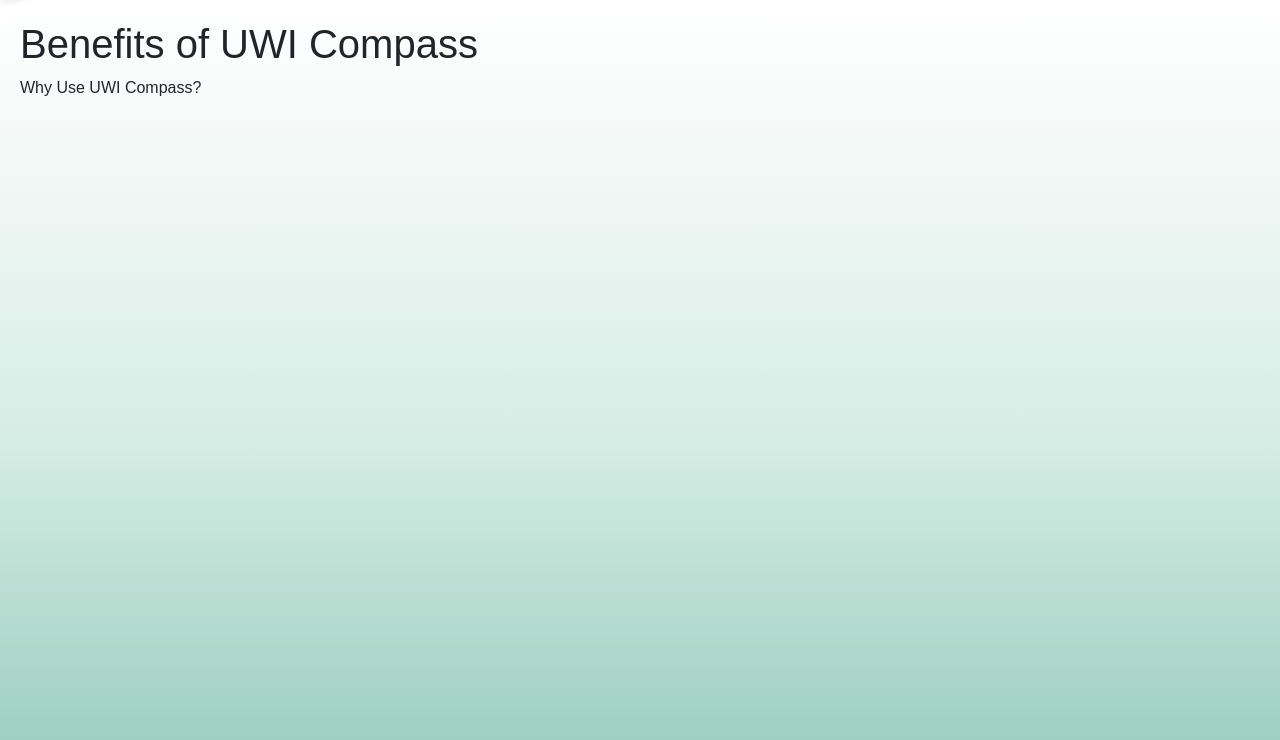
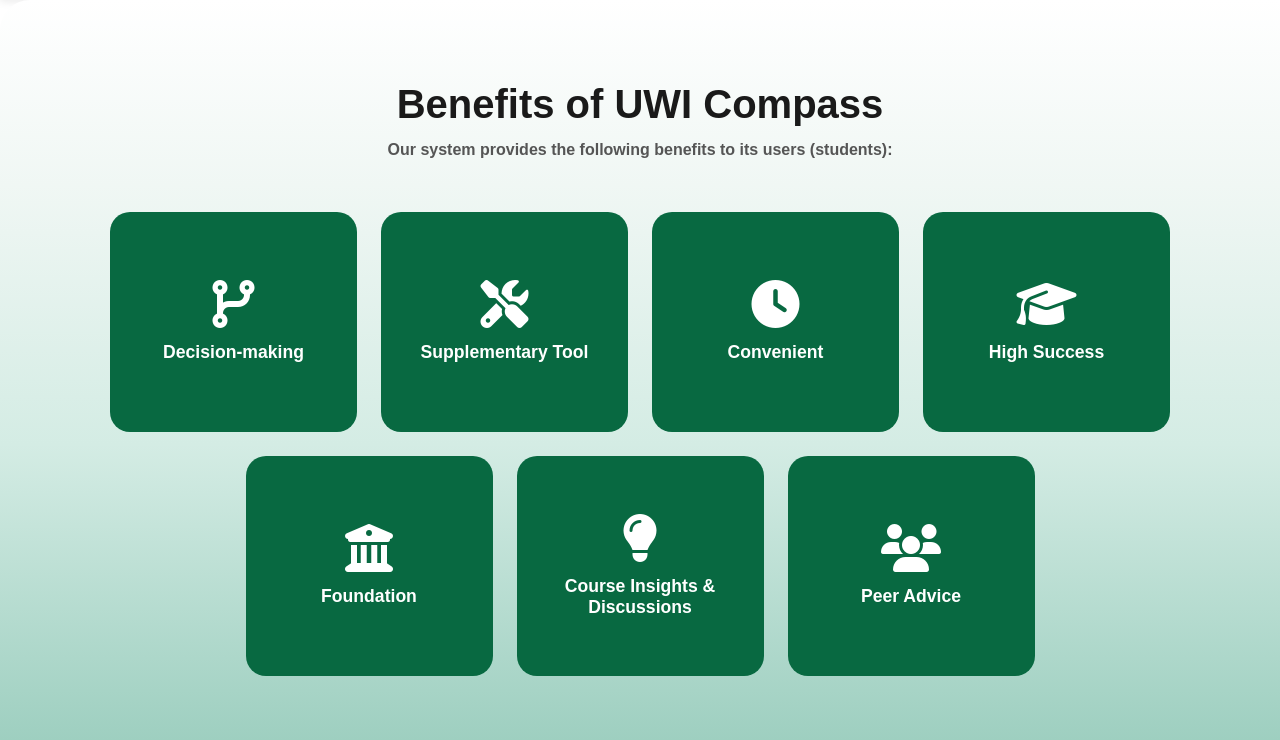
Before and after one commit to JadenA20/UWI-Compass-Promotional-Website, a Flask app: page /benefits/ in a window 1280 px wide. Shown: the part 60-800 px from the top of the page. Run offline with Flask 3, Linux system fonts and the light colour scheme; some web fonts are replaced.

Commit message:
Integrated Khanez's changes for Benefits

```diff
--- /dev/null
+++ b/app/static/css/benefits.css
@@ -0,0 +1,161 @@
+/* Benefits Page Styling */
+
+.benefits-container {
+    max-width: 1100px;
+    margin: 0 auto;
+    padding: 20px;
+}
+
+/* Intro Section */
+.benefits-intro {
+    text-align: center;
+    padding: 40px 20px 30px 20px;
+}
+
+.benefits-title {
+    font-family: 'Fredoka', sans-serif;
+    font-size: 2.5rem;
+    font-weight: bold;
+    color: #1a1a1a;
+    margin-bottom: 10px;
+}
+
+.benefits-subtitle {
+    font-size: 1rem;
+    color: #555;
+    font-weight: 700;
+    margin: 0;
+}
+
+/* Benefits Grid */
+.benefits-grid {
+    display: flex;
+    flex-wrap: wrap;
+    justify-content: center;
+    gap: 24px;
+    padding: 20px 0;
+}
+
+/* Flip Card Container Styling */
+.benefit-card {
+    perspective: 1000px;
+    height: 220px;
+    cursor: pointer;
+    width: calc(25% - 18px);
+    min-width: 220px;
+}
+
+.flip-card-inner {
+    position: relative;
+    width: 100%;
+    height: 100%;
+    transform-style: preserve-3d;
+    transition: transform 0.6s ease;
+}
+
+.benefit-card:hover .flip-card-inner {
+    transform: rotateY(180deg);
+}
+
+/* Front and back shared styling */
+.flip-card-front,
+.flip-card-back {
+    position: absolute;
+    width: 100%;
+    height: 100%;
+    backface-visibility: hidden;
+    border-radius: 20px;
+    display: flex;
+    flex-direction: column;
+    align-items: center;
+    justify-content: center;
+    padding: 20px;
+    box-sizing: border-box;
+}
+
+/*Front side of card (only) Styling */
+.flip-card-front {
+    background-color: rgb(8, 105, 65);
+    color: white;
+    text-align: center;
+}
+
+.flip-card-front h3 {
+    font-family: 'Fredoka', sans-serif;
+    font-size: 1.1rem;
+    font-weight: 700;
+    margin: 14px 0 0 0;
+    color: white;
+}
+
+.benefit-icon {
+    font-size: 48px;
+    color: white !important;
+}
+
+/*Back side of card styling */
+.flip-card-back {
+    background-color: white;
+    color: #333;
+    transform: rotateY(180deg);
+    text-align: center;
+    border: 2px solid rgb(8, 105, 65);
+    box-shadow: 0 4px 16px rgba(8, 105, 65, 0.15);
+}
+
+.flip-card-back h3 {
+    font-family: 'Fredoka', sans-serif;
+    font-size: 1rem;
+    font-weight: 700;
+    color: rgb(8, 105, 65);
+    margin: 0 0 10px 0;
+}
+
+.flip-card-back p{
+    font-size: 0.88rem;
+    line-height: 1.6;
+    color: #444;
+    margin: 0;
+}
+
+/*Scroll reveal animation */
+.scroll-reveal {
+    opacity: 0;
+    transform: translateY(30px);
+    transition: all 0.8s ease-out;
+}
+
+.scroll-reveal.revealed {
+    opacity: 1;
+    transform: translateY(0);
+}
+
+/* Pulse hint animation */
+@keyframes pulseHint {
+    0% { transform: scale(1); }
+    50% { transform: scake(1.04); }
+    100% { transform: scale(1); }
+}
+
+.benefit-card.pulse-hint {
+    animation: pulseHint 0.6s ease;
+}
+
+/* Responsiveness */
+@media (max-width: 900px) {
+    .benefits-grid {
+        width: calc(50% - 12px);
+    }
+}
+
+@media (max-width: 480px) {
+    .benefits-grid {
+        width: 100%;
+        height: 200px;
+    }
+
+    .benefits-title {
+        font-size: 1.8rem;
+    }
+
+}
--- /dev/null
+++ b/app/static/js/benefits.js
@@ -0,0 +1,53 @@
+//Written by: Khanez Wallace
+//Adding Dynamic scroll effects and hover effects on card for Benefits page
+
+document.addEventListener('DOMContentLoaded', function () {
+
+    //Scroll reveal animation with staggered delay
+    const revealElements = document.querySelectorAll('.scroll-reveal');
+
+    function isElementInViewport(el) {
+        const rect = el.getBoundingClientRect();
+        const windowHeight = window.innerHeight || document.documentElement.clientHeight;
+        return rect.top <= windowHeight - 100 && rect.bottom >= 0;
+    }
+
+    function checkReveal() {
+        revealElements.forEach((element, index) => {
+            if (isElementInViewport(element) && !element.classList.contains('revealed')) {
+                setTimeout(() => {
+                    element.classList.add('revealed');
+                }, index * 100);
+            }
+        });
+
+    }
+
+    //Initial Check
+    checkReveal();
+
+    //Check on scroll
+    window.addEventListener('scroll', checkReveal);
+
+    //Parallax efect (depth illusion) on intro section
+    window.addEventListener('scroll', function() {
+        const introSection = document.querySelector('.benefits-intro');
+
+        if (introSection) {
+            const scrolled = window.pageYOffset;
+            introSection.style.transform = `translateY(${scrolled * 0.15}px)`;
+        }
+    });
+
+    //Card hover effect, pulse-hint on load
+    const cards = document.querySelectorAll('.benefit-card');
+    cards.forEach((card, index) => {
+        setTimeout(() => {
+            card.classList.add('pulse-hint');
+            setTimeout(() => card.classList.remove('pulse-hint'), 600);
+
+        }, 800 + index * 150);
+    });
+
+
+});
--- a/app/templates/benefits.html
+++ b/app/templates/benefits.html
@@ -1,9 +1,123 @@
-{% extends 'base.html' %}
+<!-- Written by Khanez Wallace -->
+{% extends "base.html" %}
 
-{% block title %}Benefits{% endblock %}
+{% block css %}
+<link rel="stylesheet" href="{{ url_for('static', filename='css/benefits.css') }}">
+{% endblock %}
 
 {% block content %}
-<h1>Benefits of UWI Compass</h1>
-<p>Why Use UWI Compass?</p>
-<!---Add benefits here-->
+
+<div class="benefits-container">
+    <!-- Intro Section -->
+    <div class="benefits-intro scroll-reveal">
+        <h1 class="benefits-title">Benefits of UWI Compass</h1>
+        <p class="benefits-subtitle">Our system provides the following benefits to its users (students):</p>
+    </div>
+
+    <!--Benefits Grid-->
+    <div class="benefits-grid">
+
+        <!-- Decision Making -->
+        <div class="benefit-card scroll-reveal">
+            <div class="flip-card-inner">
+                <div class="flip-card-front">
+                    <i class="fa-solid fa-code-branch benefit-icon"></i>
+                    <h3>Decision-making</h3>
+                </div>
+                <div class="flip-card-back">
+                    <p>Helps to facilitate the decision-making process for students (in relation to choosing courses). </p>
+                </div>
+            </div>
+        </div>
+
+        <!-- Supplementary Tool -->
+        <div class="benefit-card scroll-reveal">
+            <div class="flip-card-inner">
+                <div class="flip-card-front">
+                    <i class="fa-solid fa-screwdriver-wrench benefit-icon"></i>
+                    <h3>Supplementary Tool</h3>
+                </div>
+                <div class="flip-card-back">
+                    <p>Acts as a supplementary tool to official academic advising</p>
+                </div>
+            </div>
+        </div>
+
+        <!--- Convenient --->
+        <div class="benefit-card scroll-reveal">
+            <div class="flip-card-inner">
+                <div class="flip-card-front">
+                    <i class="fa-solid fa-clock benefit-icon"></i>
+                    <h3>Convenient</h3>
+                </div>
+                <div class="flip-card-back">
+                    <p>Provides students with a convenient aid for course planning during the semester at any time they wish to do some course planning.</p>
+                </div>
+            </div>
+        </div>
+
+        <!-- High Success -->
+        <div class="benefit-card scroll-reveal">
+            <div class="flip-card-inner">
+                <div class="flip-card-front">
+                    <i class="fa-solid fa-graduation-cap benefit-icon"></i>
+                    <h3>High Success</h3>
+                </div>
+                <div class="flip-card-back">
+                    <p>Helps to drive the high success of students in their academic journeys by recommending courses that best match students based on their academic history and/or their preferred skills.</p>
+                </div>
+            </div>
+        </div>
+
+        <!-- Foundation -->
+        <div class="benefit-card scroll-reveal">
+            <div class="flip-card-inner">
+                <div class="flip-card-front">
+                    <i class="fa-solid fa-building-columns benefit-icon"></i>
+                    <h3>Foundation</h3>
+                </div>
+                <div class="flip-card-back">
+                    <p>Aids in creating a foundation for the course planning process for first year students who have no academic history,
+                       by providing them with an idea of how their future semester course selections can possibly be arranged based on their interested skills.
+                    </p>
+                </div>
+            </div>
+        </div>
+
+        <!-- Course Insights & Discussions -->
+        <div class="benefit-card scroll-reveal">
+            <div class="flip-card-inner">
+                <div class="flip-card-front">
+                    <i class="fa-solid fa-lightbulb benefit-icon"></i>
+                    <h3>Course Insights & Discussions</h3>
+                </div>
+                <div class="flip-card-back">
+                     <p>The system helps students find courses of interest by providing descriptions and reviews from past students. It also facilitates discussions among peers through forums regarding these courses.
+                    </p>
+                </div>
+            </div>
+        </div>
+
+        <!-- Peer Advice -->
+        <div class="benefit-card scroll-reveal">
+            <div class="flip-card-inner">
+                <div class="flip-card-front">
+                    <i class="fa-solid fa-users benefit-icon"></i>
+                    <h3>Peer Advice</h3>
+                </div>
+                <div class="flip-card-back">
+                    <p>This system provides a platform for students to receive advice from their peers regarding courses they are interested
+                        in taking via forums.
+                    </p>
+                </div>
+            </div>
+        </div>
+
+    </div>
+</div>
+
 {% endblock %}
+
+{% block js %}
+<script src="{{ url_for('static', filename='js/benefits.js') }}"></script>
+{% endblock %}
```
